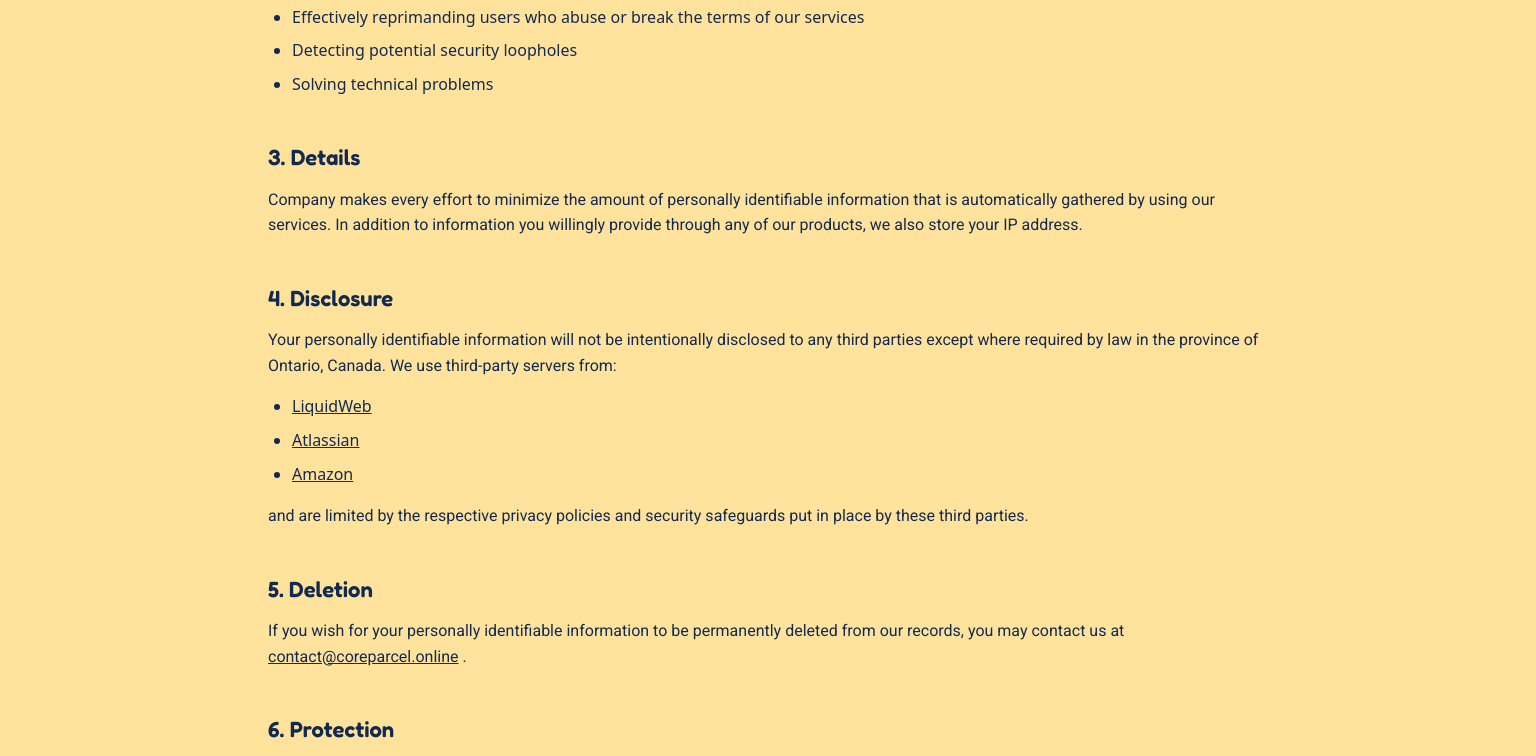
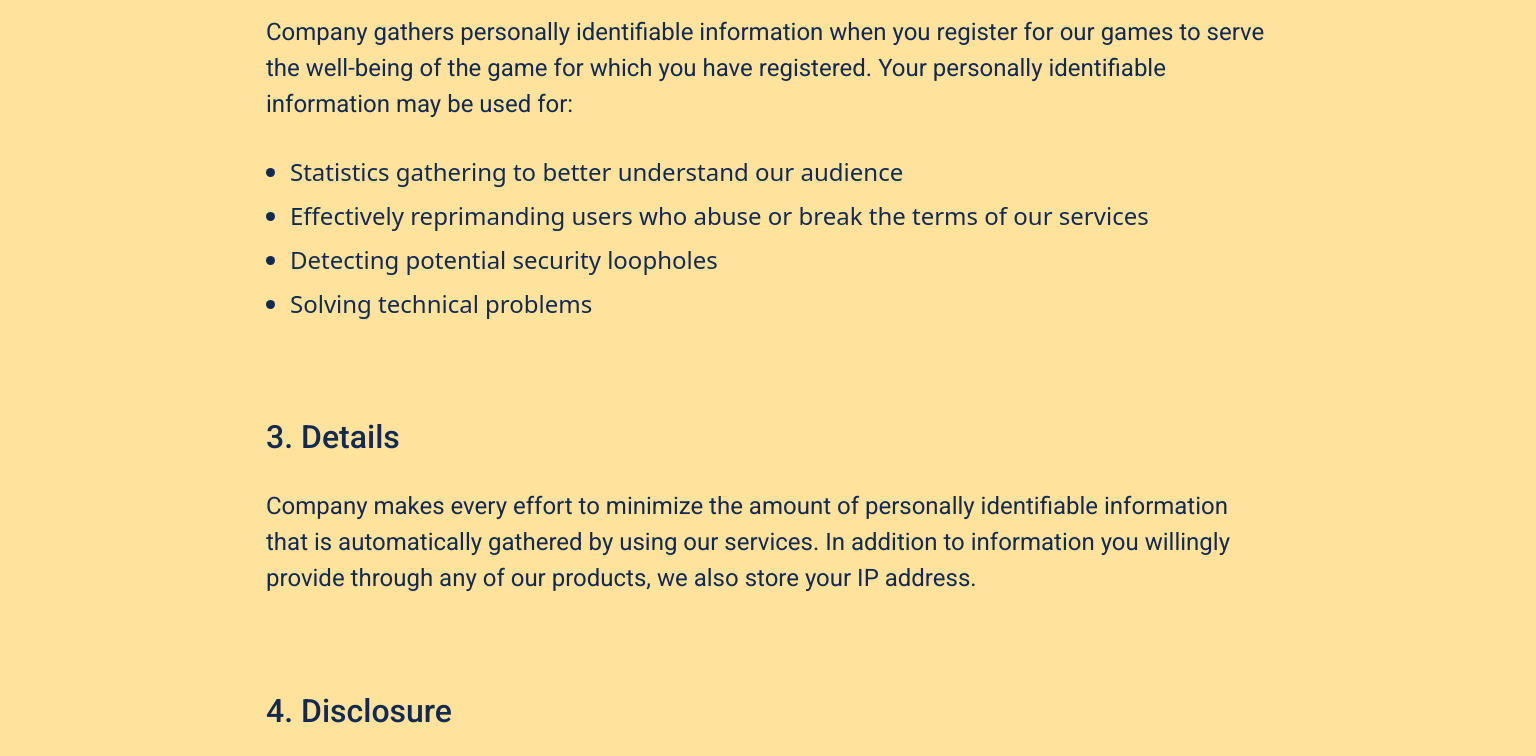
Before and after one commit to stanislave-droid/STPP-398, a website built with Vite: page src/policy.html in a window 1536 px wide. Shown: the part 676-1432 px from the top of the page. Built offline with nearby package versions, Linux system fonts and the light colour scheme.

Commit message:
fix: align privacy policy with Figma

```diff
--- a/src/css/partials/legal-pages.css
+++ b/src/css/partials/legal-pages.css
@@ -4,6 +4,10 @@
 
 .legal-page-terms {
   padding-top: 104px;
+}
+
+.legal-page-policy {
+  padding-top: 120px;
 }
 
 .legal-wave {
@@ -98,15 +102,15 @@
 }
 
 .legal-content a {
-  color: var(--links-buttons-color);
+  color: var(--button-color);
   text-decoration: underline;
   overflow-wrap: anywhere;
   word-break: break-word;
   border-radius: 4px;
 }
 
-.legal-content a:hover {
-  color: var(--button-hover-color);
+.legal-content a:visited {
+  color: var(--button-color);
 }
 
 .legal-content a:focus-visible {
@@ -136,9 +140,65 @@
     margin-top: 48px;
   }
 
+  .legal-page.legal-page-policy {
+    padding-bottom: 0;
+    flex-grow: 0;
+  }
+
   .legal-page-policy .legal-content {
-    max-width: 1000px;
-    margin-left: 172px;
+    margin-top: 48px;
+  }
+
+  .legal-page-policy .legal-title {
+    margin-top: 32px;
+    font-size: 64px;
+    line-height: normal;
+  }
+
+  .legal-page-policy .back-link {
+    width: fit-content;
+    height: auto;
+    padding: 16px 32px;
+  }
+
+  .legal-page-policy .legal-content section {
+    box-sizing: border-box;
+    width: calc(100% + 96px);
+    margin-left: -48px;
+    margin-right: -48px;
+    padding: 48px 218px;
+    display: flex;
+    flex-direction: column;
+    gap: 32px;
+  }
+
+  .legal-page-policy .legal-content section + section {
+    margin-top: 0;
+  }
+
+  .legal-page-policy .legal-content h2 {
+    font-family: 'Roboto', sans-serif;
+    font-weight: 500;
+    font-size: 32px;
+    line-height: normal;
+    margin-bottom: 0;
+  }
+
+  .legal-page-policy .legal-content p,
+  .legal-page-policy .legal-content section > ul {
+    margin-top: 0;
+    margin-bottom: 0;
+  }
+
+  .legal-page-policy .legal-content p,
+  .legal-page-policy .legal-content li {
+    font-weight: 400;
+    font-size: 24px;
+    line-height: 1.5;
+  }
+
+  .legal-page-policy .legal-content a {
+    font-weight: 700;
   }
 
   .legal-page-terms .terms-outer {
--- a/src/policy.html
+++ b/src/policy.html
@@ -23,14 +23,11 @@
   <body>
     <load
       src="./partials/header.html"
-      icon-path="./img/sprite.svg#playmarket"
-      visible="header-links-hidden"
-      variant="header-hidden"
+      icon-path="img/sprite.svg#icon-playmarket"
+      variant=""
     />
 
     <main class="legal-page legal-page-policy">
-      <div class="legal-wave" aria-hidden="true"></div>
-
       <div class="container">
         <load src="./partials/back-link.html" />
 
@@ -97,8 +94,7 @@
             <p>
               If you wish for your personally identifiable information to be
               permanently deleted from our records, you may contact us at
-              <a href="mailto:contact@coreparcel.online"><span class="domain">contact@coreparcel.online</span></a>
-              .
+              <a href="mailto:contact@coreparcel.online"><span class="domain">contact@coreparcel.online</span></a>.
             </p>
           </section>
 
@@ -132,6 +128,8 @@
       </div>
     </main>
 
-    <load src="./partials/footer.html" wave="footer-no-wave" policyCurrent=" aria-current=page" termsCurrent="" />
+    <load src="./partials/footer.html" policyCurrent=" aria-current=page" termsCurrent="" />
+
+    <script type="module" src="./main.js"></script>
   </body>
 </html>
```
Also changed, not shown: src/partials/reviews.html (+1 -1 lines).
